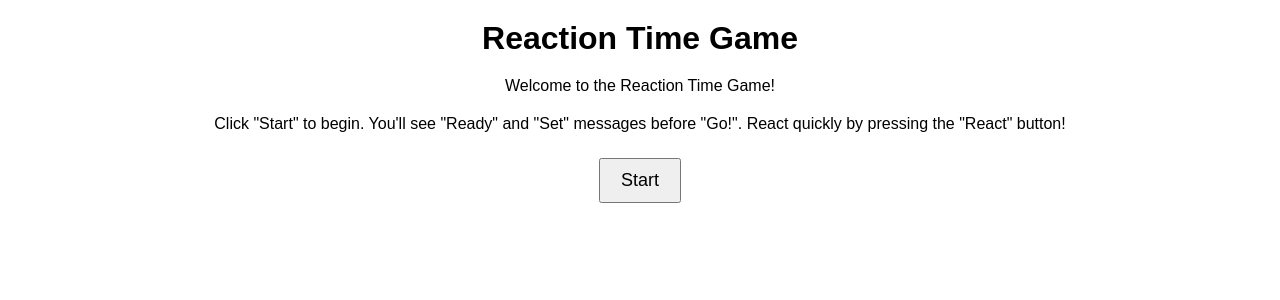
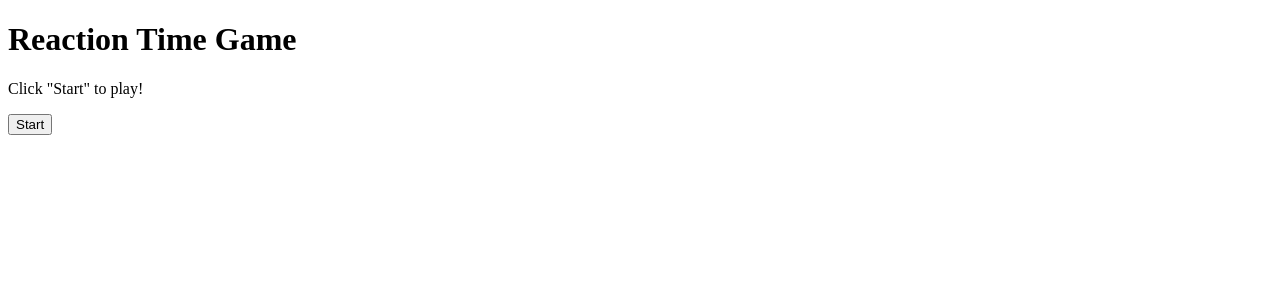
Before and after one commit to AnnahGrace01/FTF-CRTT, a Flask app: page / in a window 1280 px wide. Shown: the top 300 px of the page. Run offline with Flask 3, Linux system fonts and the light colour scheme; parts of the project's set-up code (start-up, migrations or seed data) failed here and were passed over.

Commit message:
Update index.html

```diff
--- a/templates/index.html
+++ b/templates/index.html
@@ -1,117 +1,90 @@
 <!DOCTYPE html>
-<html lang="en">
+<html>
 <head>
-  <meta charset="UTF-8">
-  <meta name="viewport" content="width=device-width, initial-scale=1.0">
   <title>Reaction Time Game</title>
-  <style>
-    body {
-      font-family: Arial, sans-serif;
-      text-align: center;
-      margin: 0;
-      padding: 0;
+  <script>
+    let player_won = false;
+    let player_blast = 0;
+    let reaction_start = null;
+
+    // Start the reaction timer
+    function startReaction() {
+      document.getElementById("instructions").innerText = "Set...";
+      setTimeout(() => {
+        document.getElementById("instructions").innerText = "GO!";
+        reaction_start = performance.now();
+
+        // Enable reaction via button or spacebar
+        document.getElementById("react").style.display = "block";
+        document.addEventListener("keydown", handleSpaceKey);
+      }, Math.random() * 4000); // Random delay between 0 and 4 seconds
     }
-    h1, p {
-      margin: 20px 0;
+
+    // Handle spacebar reaction
+    function handleSpaceKey(event) {
+      if (event.code === "Space") {
+        react();
+      }
     }
-    .hidden {
-      display: none;
+
+    // React to "GO!"
+    function react() {
+      const reaction_time = performance.now() - reaction_start;
+
+      // Determine winner (player vs Bob)
+      player_won = reaction_time < 500; // Player wins if reaction is faster than 500ms
+      if (player_won) {
+        document.getElementById("instructions").innerText = "You won! Select a blast level.";
+        document.getElementById("blast-buttons").style.display = "block";
+      } else {
+        document.getElementById("instructions").innerText = "Bob won! Get ready for the next round.";
+        sendRoundData();
+      }
+
+      // Cleanup
+      document.removeEventListener("keydown", handleSpaceKey);
+      document.getElementById("react").style.display = "none";
     }
-    .button {
-      padding: 10px 20px;
-      font-size: 18px;
-      cursor: pointer;
-      margin: 5px;
+
+    // Send round data to the server
+    function sendRoundData() {
+      fetch("/play_round", {
+        method: "POST",
+        headers: { "Content-Type": "application/json" },
+        body: JSON.stringify({ player_blast, player_won })
+      })
+      .then(response => response.json())
+      .then(data => {
+        if (!player_won) {
+          document.getElementById("instructions").innerText = `Bob's blast level: ${data.bob_blast}`;
+        }
+      });
     }
-    #reactButton {
-      padding: 20px 40px;
-      font-size: 24px;
-      color: white;
-      background-color: red;
-      border: none;
-      border-radius: 8px;
-      cursor: pointer;
+
+    // Submit the player's blast level
+    function submitBlast(blast) {
+      player_blast = blast;
+      document.getElementById("blast-buttons").style.display = "none";
+      sendRoundData();
     }
-  </style>
+  </script>
 </head>
 <body>
   <h1>Reaction Time Game</h1>
-  <div id="instructions">
-    <p>Welcome to the Reaction Time Game!</p>
-    <p>Click "Start" to begin. You'll see "Ready" and "Set" messages before "Go!". React quickly by pressing the "React" button!</p>
-    <button onclick="startRound()" class="button">Start</button>
+  <p id="instructions">Click "Start" to play!</p>
+  <button onclick="startReaction()">Start</button>
+  <button id="react" onclick="react()" style="display: none;">React!</button>
+
+  <div id="blast-buttons" style="display: none;">
+    <p>Select a blast level:</p>
+    <button onclick="submitBlast(1)">1</button>
+    <button onclick="submitBlast(2)">2</button>
+    <button onclick="submitBlast(3)">3</button>
+    <button onclick="submitBlast(4)">4</button>
+    <button onclick="submitBlast(5)">5</button>
+    <button onclick="submitBlast(6)">6</button>
+    <button onclick="submitBlast(7)">7</button>
+    <button onclick="submitBlast(8)">8</button>
   </div>
-  <div id="game" class="hidden"></div>
-
-  <script>
-    let winStreak = 0;
-    let lossStreak = 0;
-
-    async function startRound() {
-      document.getElementById("instructions").classList.add("hidden");
-      document.getElementById("game").innerHTML = "<h1>Get ready...</h1>";
-      document.getElementById("game").classList.remove("hidden");
-
-      setTimeout(() => {
-        document.getElementById("game").innerHTML = "<h1>Set...</h1>";
-
-        setTimeout(() => {
-          document.getElementById("game").innerHTML = `
-            <h1>Go!</h1>
-            <button id="reactButton" onclick="handleReact()">React</button>
-          `;
-          const reactButton = document.getElementById("reactButton");
-          const startTime = Date.now();
-
-          reactButton.onclick = () => {
-            const reactionTime = Date.now() - startTime;
-
-            if (reactionTime < 500) {
-              handlePlayerWin();
-            } else {
-              handleBobWin();
-            }
-          };
-        }, Math.random() * 4000); // Random delay between 0-4 seconds
-      }, 2000); // Initial delay
-    }
-
-    async function handlePlayerWin() {
-      winStreak++;
-      lossStreak = 0;
-
-      // Player picks a blast level
-      document.getElementById("game").innerHTML = `
-        <h1>You win! Pick a blast level:</h1>
-        ${[...Array(8).keys()].map(i => `<button class="button" onclick="sendPlayerResult(${i + 1}, true)">${i + 1}</button>`).join('')}
-      `;
-    }
-
-    async function handleBobWin() {
-      lossStreak++;
-      winStreak = 0;
-
-      // Send data to server for Bob to decide
-      sendPlayerResult(0, false);
-    }
-
-    async function sendPlayerResult(playerBlast, playerWon) {
-      const response = await fetch("/play_round", {
-        method: "POST",
-        headers: { "Content-Type": "application/json" },
-        body: JSON.stringify({ player_blast: playerBlast, player_won: playerWon })
-      });
-
-      const data = await response.json();
-      const result = playerWon
-        ? `You win! Bob received blast level ${playerBlast}.`
-        : `Bob wins! Bob selected blast level ${data.bob_blast}.`;
-
-      document.getElementById("game").innerHTML = `
-        <h1>${result}</h1>
-        <button onclick="startRound()" class="button">Play Again</button>
-      `;
-    }
-  </script>
 </body>
 </html>
```
